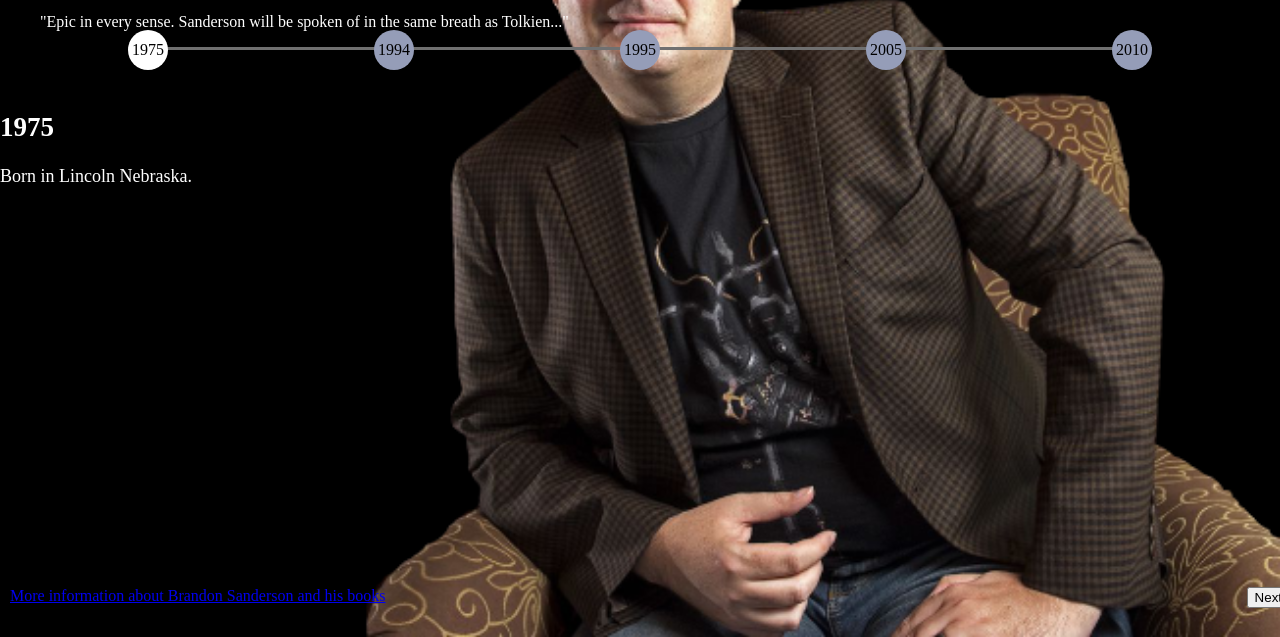
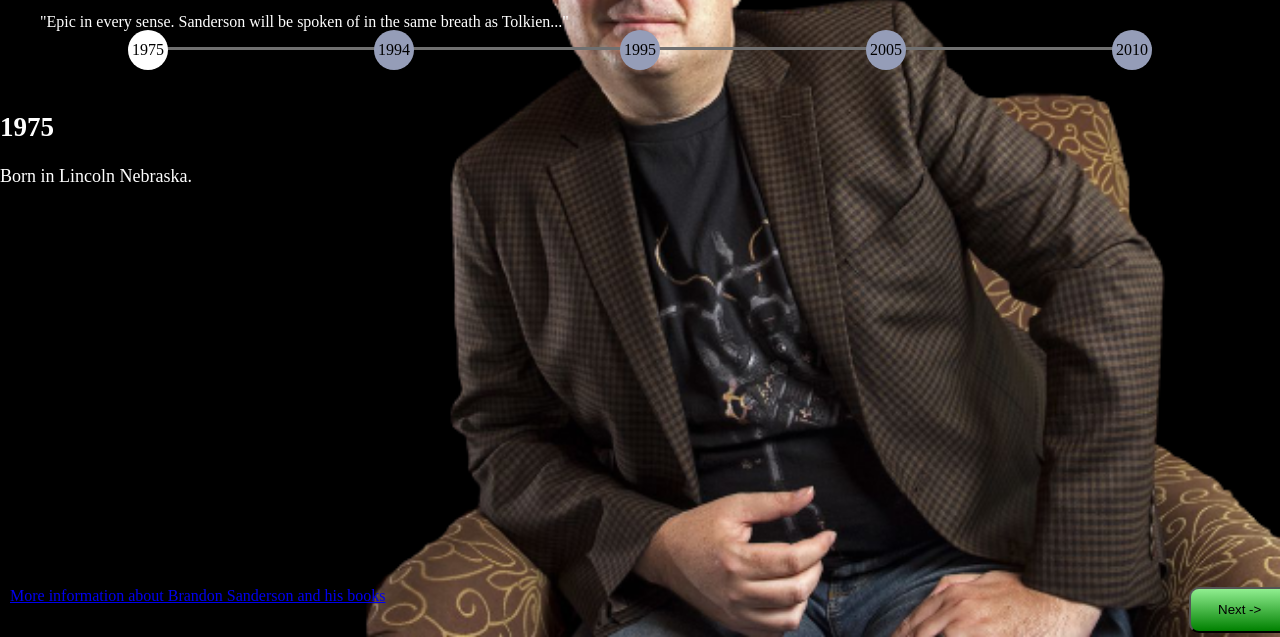
Before and after one commit to Codyl/FCCTributeSanderson, a plain HTML site: page index.html in a window 1280 px wide. Both pictures are taken after a click on the element "1975". Shown: the part 163-800 px from the top of the page. Drawn offline with Linux system fonts and the light colour scheme.

Commit message:
Added button removal for when end of timeline reached

```diff
--- a/index.html
+++ b/index.html
@@ -44,7 +44,7 @@
     </main>
     <footer>
         <a id="tribute-link" target="_blank" href="https://www.theguardian.com/books/2020/jul/23/brandon-sanderson-after-a-dozen-rejected-novels-you-think-maybe-this-isnt-for-you">More information about Brandon Sanderson and his books</a>
-        <button id="next-timeline-item-button">Next</button>
+        <button id="next-timeline-item-button">Next -></button>
     </footer>
     <script src="./script.js"></script>
   </body>
--- a/script.js
+++ b/script.js
@@ -1,21 +1,20 @@
 const timeLineItems = [...document.getElementsByClassName("timeline-item")];
+var nextElementIndex = 0;
 timeLineItems.forEach(element => {
     element.addEventListener("click",() => {
         toggleInfoVisibilityOn(document.getElementById(element.id + '-info'));
         toggleCircleSelection(element);
         nextElementIndex = parseInt(element.dataset.index)+1;
+        toggleButtonDisplayIfEndOfTimeline();
     });
 });
-var nextElementIndex = 0;
 document.getElementById("next-timeline-item-button").addEventListener("click", () => {
     if(nextElementIndex < timeLineItems.length) {
         let element = timeLineItems[nextElementIndex];
         toggleInfoVisibilityOn(document.getElementById(element.id + '-info'));
         toggleCircleSelection(element);
         nextElementIndex++;
-        if(nextElementIndex == timeLineItems.length) {
-            document.getElementById("next-timeline-item-button").disabled = true;
-        }
+        toggleButtonDisplayIfEndOfTimeline();
     }
 });
 function toggleInfoVisibilityOn(InfoElementForClickedElement) {
@@ -32,3 +31,11 @@ function toggleCircleSelection(clickedElement)
     }
     clickedElement.style.backgroundColor = "white";
 }
+function toggleButtonDisplayIfEndOfTimeline() {
+    if(nextElementIndex == timeLineItems.length) {
+        document.getElementById("next-timeline-item-button").style.display = "none";
+    }
+    else {
+        document.getElementById("next-timeline-item-button").style.display = "block";
+    }
+}
--- a/style.css
+++ b/style.css
@@ -71,4 +71,11 @@ footer {
 }
 #next-timeline-item-button {
     float: right;
+    background-image: linear-gradient(lightgreen,green);
+    padding: 1em 2em;
+    border-radius: 10px;
+    cursor: pointer;
 }
+#next-timeline-item-button:active {
+    background-image: linear-gradient(green,darkgreen);
+}
```
